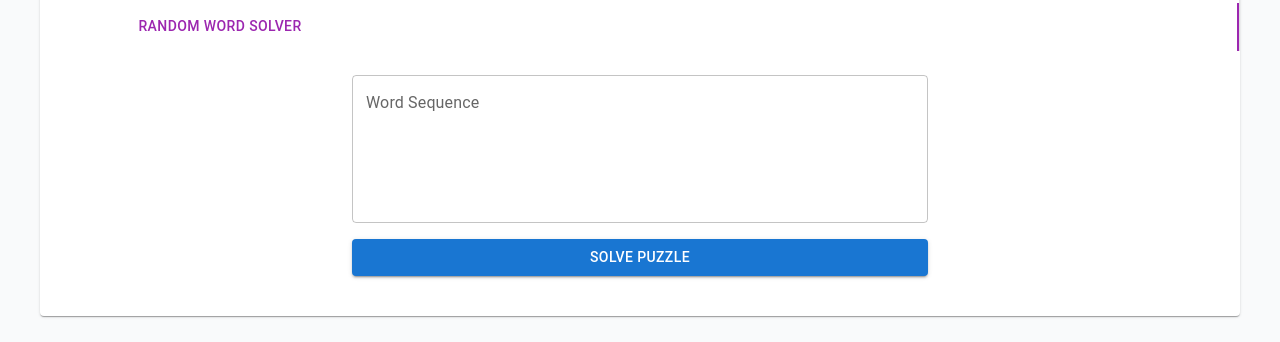
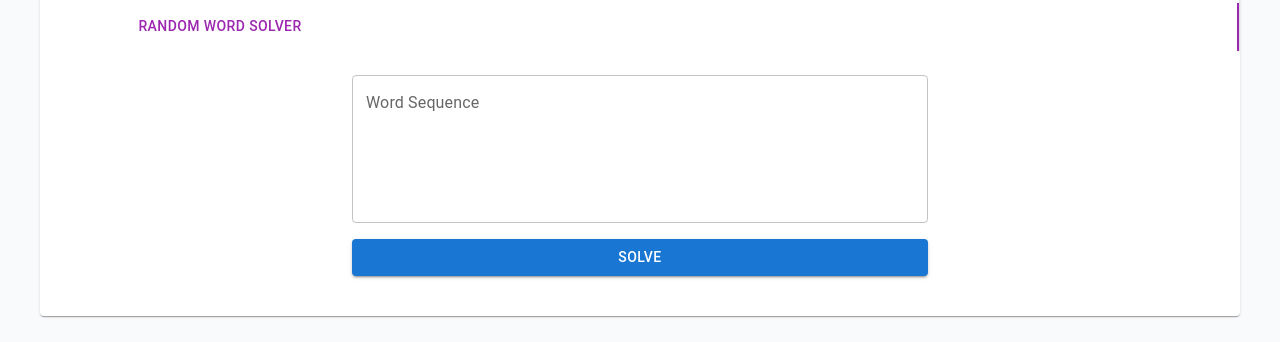
Before and after one commit to abelmasingita/number-word-finder, a React (Vite) app: page / in a window 1280 px wide. Both pictures are taken after a click on the tab "RANDOM WORD SOLVER". Shown: the part 205-547 px from the top of the page. Built offline with nearby package versions, Linux system fonts and the light colour scheme.

Commit message:
started random word solver

```diff
--- a/package.json
+++ b/package.json
@@ -22,6 +22,7 @@
   },
   "devDependencies": {
     "@eslint/js": "^9.9.0",
+    "@types/node": "^22.7.4",
     "@types/react": "^18.3.3",
     "@types/react-dom": "^18.3.0",
     "@vitejs/plugin-react": "^4.3.1",
--- /dev/null
+++ b/src/components/RandomWordSolver.tsx
@@ -0,0 +1,99 @@
+import {
+  Alert,
+  Box,
+  Button,
+  CircularProgress,
+  TextField,
+  Typography,
+} from '@mui/material'
+import { useState } from 'react'
+
+function solveRandomizedWordSequence(sequence: string) {
+  const numberWords = [
+    'zero',
+    'one',
+    'two',
+    'three',
+    'four',
+    'five',
+    'six',
+    'seven',
+    'eight',
+    'nine',
+    'ten',
+  ]
+
+  const result = []
+
+  for (let i = 0; i < numberWords.length; i++) {
+    const word = numberWords[i]
+    const count = (sequence.match(new RegExp(word, 'g')) || []).length
+
+    if (count > 0) {
+      result.push({ value: i, word, count })
+    }
+  }
+
+  console.log('in :: ', result)
+
+  const formattedResult = result
+    .map((item) => `${item.value}: ${item.word} (${item.count})`)
+    .join('\n')
+
+  return formattedResult
+}
+
+const RandomWordSolver: React.FC = () => {
+  const [wordSequence, setWordSequence] = useState('')
+  const [item, setItem] = useState('')
+  const [loading, setLoading] = useState(false)
+  const [error] = useState('')
+
+  const handlSolve = () => {
+    setLoading(true)
+    setItem(solveRandomizedWordSequence(wordSequence))
+    setLoading(false)
+  }
+
+  return (
+    <Box
+      sx={{
+        display: 'flex',
+        flexDirection: 'column',
+        alignItems: 'center',
+      }}
+    >
+      {loading && (
+        <Box sx={{ textAlign: 'center' }}>
+          <CircularProgress size={80} />
+          <Typography variant='body1'>Processing...</Typography>
+        </Box>
+      )}
+      {error && <Alert severity='error'>{error}</Alert>}
+
+      <TextField
+        label='Word Sequence'
+        multiline
+        rows={5}
+        sx={{ mb: 2, width: '50%' }}
+        value={wordSequence}
+        onChange={(e) => setWordSequence(e.target.value)}
+      />
+      <Button
+        onClick={handlSolve}
+        variant='contained'
+        sx={{ mb: 2, width: '50%' }}
+      >
+        Solve
+      </Button>
+
+      {item && (
+        <Typography variant='subtitle1' sx={{ m: 2 }}>
+          Result: {item || ''}
+        </Typography>
+      )}
+    </Box>
+  )
+}
+
+export default RandomWordSolver
--- a/src/pages/home.tsx
+++ b/src/pages/home.tsx
@@ -4,6 +4,7 @@ import Tab from '@mui/material/Tab'
 import { useState } from 'react'
 import { GenerateWords } from '../components/GenerateWords'
 import SolvePuzzle from '../components/SolvePuzzle'
+import RandomWordSolver from '../components/RandomWordSolver'
 
 interface TabPanelProps {
   children?: React.ReactNode
@@ -78,7 +79,7 @@ function Home() {
           <SolvePuzzle />
         </TabPanel>
         <TabPanel value={value} index={2}>
-          <SolvePuzzle />
+          <RandomWordSolver />
         </TabPanel>
       </Card>
     </Box>
```
Also changed, not shown: 2 other files (tests, documents, lock files or other folders).
